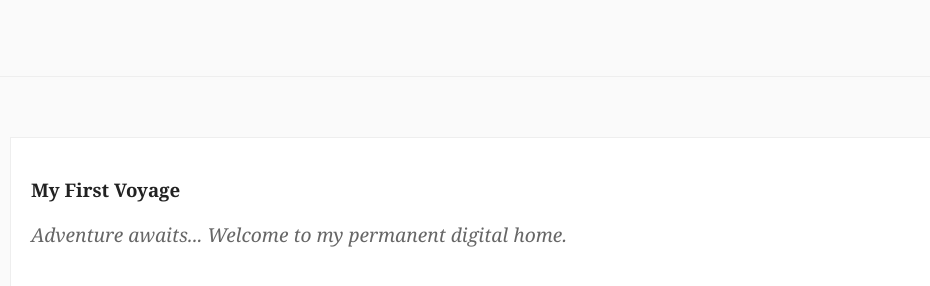
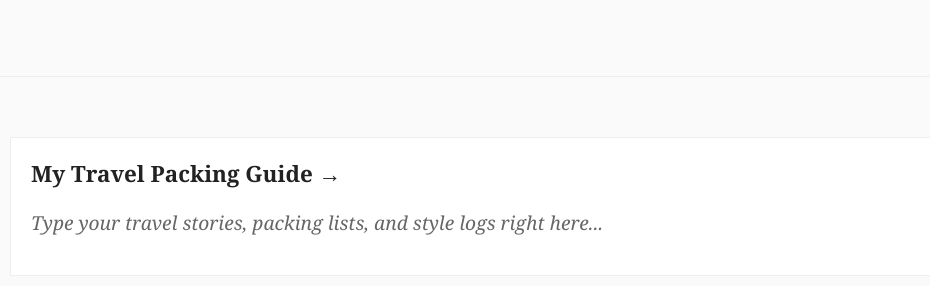
Before and after one commit to theviewfromthevoyage/theviewfromthevoyage.github.io, a plain HTML site: page index.html in a window 1280 px wide. Shown: the part 214-500 px from the top of the page, without its empty margins (130-1060 px from the left). Drawn offline with Linux system fonts and the light colour scheme.

Commit message:
Adjust grid gap and update card content
Updated grid gap and modified card content to include a link to the packing guide.

```diff
--- a/index.html
+++ b/index.html
@@ -7,8 +7,10 @@
         header { padding: 60px 0; border-bottom: 1px solid #eee; }
         h1 { font-size: 3rem; letter-spacing: 2px; text-transform: uppercase; margin: 0; }
         p { font-style: italic; color: #666; font-size: 1.2rem; }
-        .grid { display: grid; grid-template-columns: repeat(auto-fit, minmax(300px, 1fr)); gap: 300px; max-width: 1000px; margin: 60px auto; }
+        .grid { display: grid; grid-template-columns: repeat(auto-fit, minmax(300px, 1fr)); gap: 40px; max-width: 1000px; margin: 60px auto; }
         .card { background: white; padding: 20px; border: 1px solid #eee; text-align: left; }
+        .card a { color: #222; text-decoration: none; font-weight: bold; font-size: 1.4rem; }
+        .card a:hover { text-decoration: underline; }
     </style>
 </head>
 <body>
@@ -17,9 +19,10 @@
         <p>Handpicked travel stories, style guides, and itineraries.</p>
     </header>
     <main class="grid">
+        <!-- YOUR NEW PACKING GUIDE CARD ELEMENT LINKED BELOW -->
         <div class="card">
-            <h3>My First Voyage</h3>
-            <p>Adventure awaits... Welcome to my permanent digital home.</p>
+            <a href="packing-guide.html">My Travel Packing Guide →</a>
+            <p>Type your travel stories, packing lists, and style logs right here...</p>
         </div>
     </main>
 </body>
```
